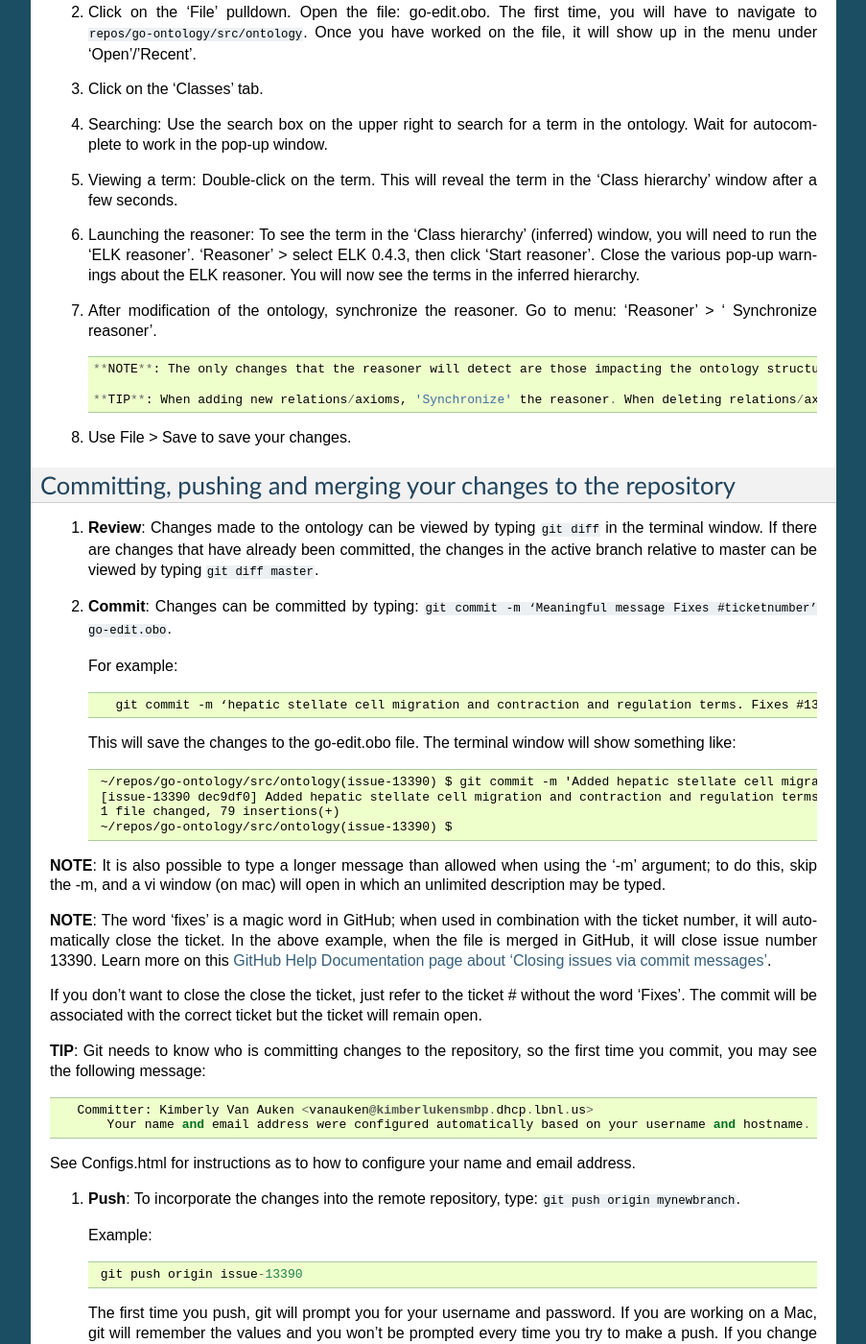
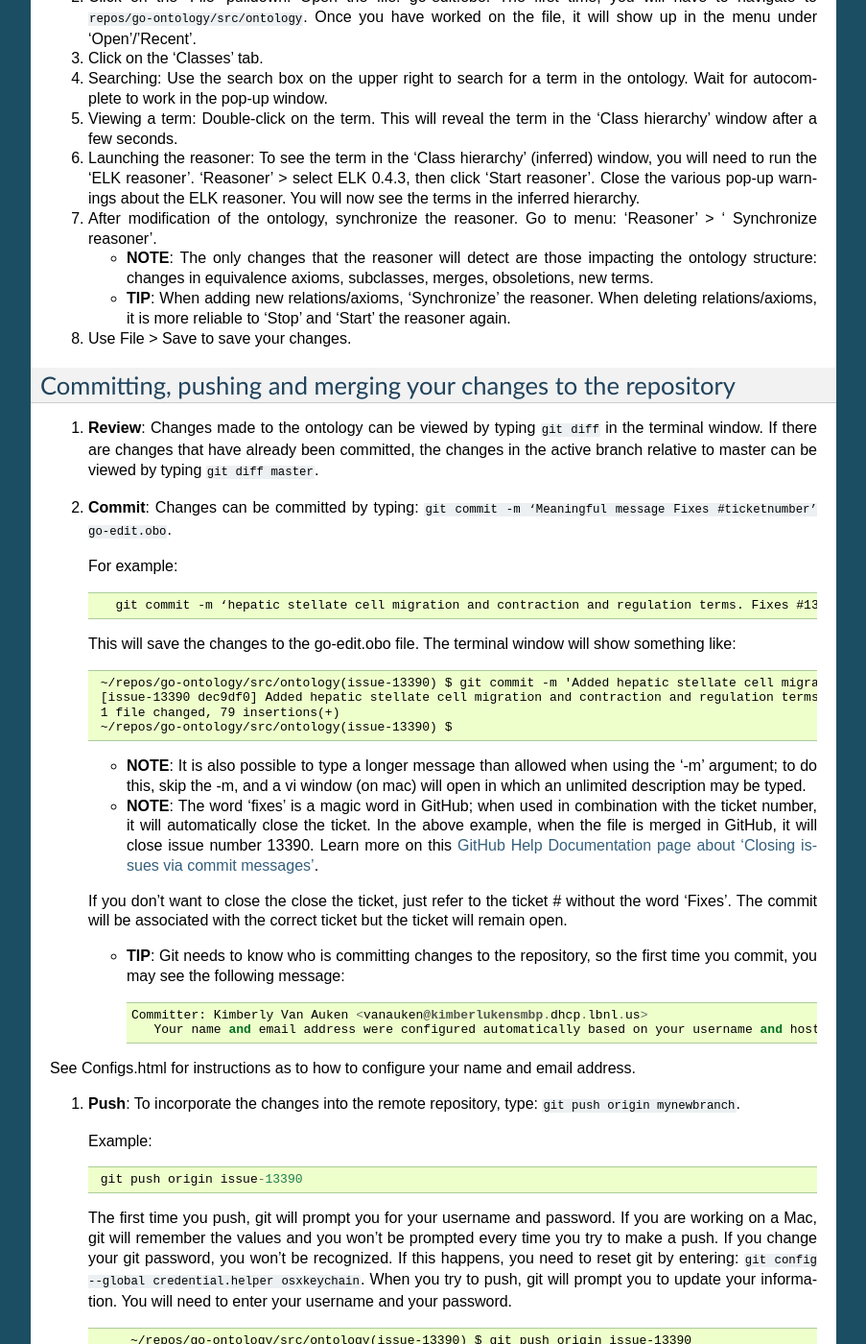
Before and after one commit to geneontology/go-ontology, a Sphinx documentation site: the page built from docs/DailyWorkflow.md, in a window 1280 px wide and 1400 px high, scrolled down 1336 px. Shown: the whole window at 96% size, without its empty margins (198-1101 px from the left). Built offline with Sphinx 7.4.7, drawn with Linux system fonts in a browser that asks for light colours.

Commit message:
Create DailyWorkflow.md
Fixed bullets

````diff
--- a/docs/DailyWorkflow.md
+++ b/docs/DailyWorkflow.md
@@ -65,10 +65,8 @@ This step is optional because it is not necessary to work on the current version
 6. Launching the reasoner: To see the term in the 'Class hierarchy' (inferred) window, you will need to run the 'ELK reasoner'. 'Reasoner' > select ELK 0.4.3, then click 'Start reasoner'. Close the various pop-up warnings about the ELK reasoner. You will now see the terms in the inferred hierarchy.
 
 7. After modification of the ontology, synchronize the reasoner. Go to menu: 'Reasoner' > ' Synchronize reasoner'.
-
-       **NOTE**: The only changes that the reasoner will detect are those impacting the ontology structure: changes in equivalence axioms, subclasses, merges, obsoletions, new terms.
-
-       **TIP**: When adding new relations/axioms, 'Synchronize' the reasoner. When deleting relations/axioms, it is more reliable to 'Stop' and 'Start' the reasoner again.
+   - **NOTE**: The only changes that the reasoner will detect are those impacting the ontology structure: changes in equivalence axioms, subclasses, merges, obsoletions, new terms.
+   - **TIP**: When adding new relations/axioms, 'Synchronize' the reasoner. When deleting relations/axioms, it is more reliable to 'Stop' and 'Start' the reasoner again.
 
 8. Use File > Save to save your changes.
 
@@ -89,16 +87,15 @@ This step is optional because it is not necessary to work on the current version
         1 file changed, 79 insertions(+)
         ~/repos/go-ontology/src/ontology(issue-13390) $
 
- **NOTE**: It is also possible to type a longer message than allowed when using the '-m' argument; to do this, skip the -m, and a vi window (on mac) will open in which an unlimited description may be typed.
+   - **NOTE**: It is also possible to type a longer message than allowed when using the '-m' argument; to do this, skip the -m, and a vi window (on mac) will open in which an unlimited description may be typed.
+   - **NOTE**: The word 'fixes' is a magic word in GitHub; when used in combination with the ticket number, it will automatically close the ticket. In the above example, when the file is merged in GitHub, it will close issue number 13390. Learn more on this [GitHub Help Documentation page about 'Closing issues via commit messages'](https://help.github.com/articles/closing-issues-via-commit-messages/).
 
- **NOTE**: The word 'fixes' is a magic word in GitHub; when used in combination with the ticket number, it will automatically close the ticket. In the above example, when the file is merged in GitHub, it will close issue number 13390. Learn more on this [GitHub Help Documentation page about 'Closing issues via commit messages'](https://help.github.com/articles/closing-issues-via-commit-messages/).
+   If you don't want to close the close the ticket, just refer to the ticket # without the word 'Fixes'. The commit will be associated with the correct ticket but the ticket will remain open.
 
- If you don't want to close the close the ticket, just refer to the ticket # without the word 'Fixes'. The commit will be associated with the correct ticket but the ticket will remain open.
+   - **TIP**: Git needs to know who is committing changes to the repository, so the first time you commit, you may see the following message:
 
- **TIP**: Git needs to know who is committing changes to the repository, so the first time you commit, you may see the following message:
-
-	   Committer: Kimberly Van Auken <vanauken@kimberlukensmbp.dhcp.lbnl.us>
-           Your name and email address were configured automatically based on your username and hostname. Please check that they are accurate.
+	     Committer: Kimberly Van Auken <vanauken@kimberlukensmbp.dhcp.lbnl.us>
+            Your name and email address were configured automatically based on your username and hostname. Please check that they are accurate.
  See Configs.md for instructions as to how to configure your name and email address.
 
 3. **Push**: To incorporate the changes into the remote repository, type: ```git push origin mynewbranch```.
````
